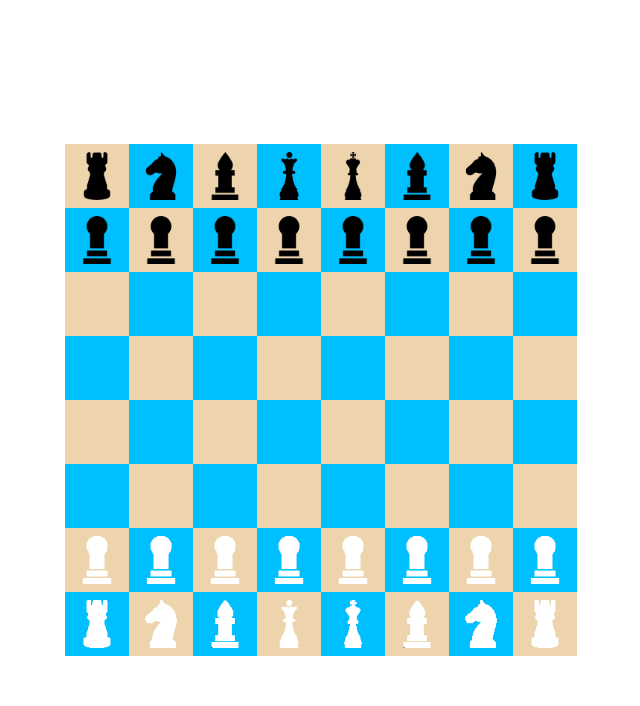
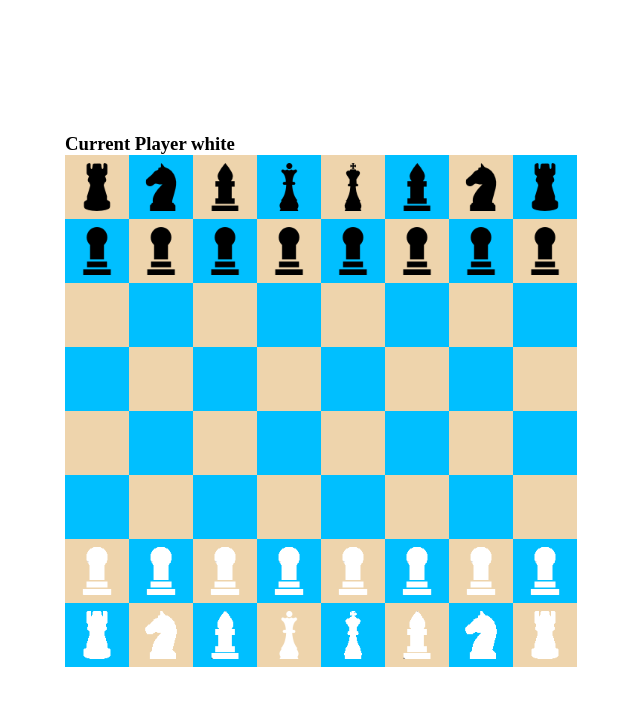
Before and after one commit to amator82/React-TypeScript-Chess, a React (Create React App) app: page / in a window 1280 px wide. Shown: the top 706 px of the page, without its empty margins (319-959 px from the left). Built offline with nearby package versions, Linux system fonts and the light colour scheme.

Commit message:
add move change in chess

```diff
--- a/src/App.tsx
+++ b/src/App.tsx
@@ -3,14 +3,20 @@
 import BoardComponent from './components/BoardComponent'
 
 import { Board } from './models/Board'
+import { Colors } from './models/Color'
+import { Player } from './models/Player'
 
 import './App.css'
 
 function App() {
     const [board, setBoard] = useState(new Board())
+    const [whitePlayer, setWhitePlayer] = useState(new Player(Colors.WHITE))
+    const [blackPlayer, setBlackPlayer] = useState(new Player(Colors.BLACK))
+    const [currentPlayer, setCurrentPlayer] = useState<Player | null>(null)
 
     useEffect(() => {
         restart()
+        setCurrentPlayer(whitePlayer)
     }, [])
 
     function restart() {
@@ -20,9 +26,15 @@
         setBoard(newBoard)
     }
 
+    function swapPlayer() {
+        setCurrentPlayer(
+            currentPlayer?.color === Colors.WHITE ? blackPlayer : whitePlayer
+        )
+    }
+
     return (
         <div className='app'>
-            <BoardComponent board={board} setBoard={setBoard} />
+            <BoardComponent board={board} setBoard={setBoard} currentPlayer={currentPlayer} swapPlayer={swapPlayer} />
         </div>
     )
 }
--- a/src/components/BoardComponent.tsx
+++ b/src/components/BoardComponent.tsx
@@ -2,15 +2,23 @@
 
 import { Board } from './../models/Board'
 import { Cell } from './../models/Cell'
+import { Player } from '../models/Player'
 
 import CellComponent from './CellComponent'
 
 interface BoardProps {
     board: Board
     setBoard: (board: Board) => void
+    currentPlayer: Player | null
+    swapPlayer: () => void
 }
 
-const BoardComponent: FC<BoardProps> = ({ board, setBoard }) => {
+const BoardComponent: FC<BoardProps> = ({
+    board,
+    setBoard,
+    currentPlayer,
+    swapPlayer
+}) => {
     const [selectedCell, setSelectedCell] = useState<Cell | null>(null)
 
     function click(cell: Cell) {
@@ -20,9 +28,12 @@
             selectedCell.figure?.canMove(cell)
         ) {
             selectedCell.moveFigure(cell)
+            swapPlayer()
             setSelectedCell(null)
         } else {
+            if (cell.figure?.color === currentPlayer?.color) {
                 setSelectedCell(cell)
+            }
         }
     }
 
@@ -41,6 +52,8 @@
     }
 
     return (
+        <div>
+            <h3>Current Player {currentPlayer?.color}</h3>
             <div className='board'>
                 {board.cells.map((row, index) => (
                     <React.Fragment key={index}>
@@ -58,6 +71,7 @@
                     </React.Fragment>
                 ))}
             </div>
+        </div>
     )
 }
 
--- a/src/models/Player.ts
+++ b/src/models/Player.ts
@@ -1 +1,9 @@
-export class Palyer {}
+import { Colors } from './Color'
+
+export class Player {
+    color: Colors
+
+    constructor(color: Colors) {
+        this.color = color
+    }
+}
```
Lines whose indentation alone changed are shown as unchanged.
